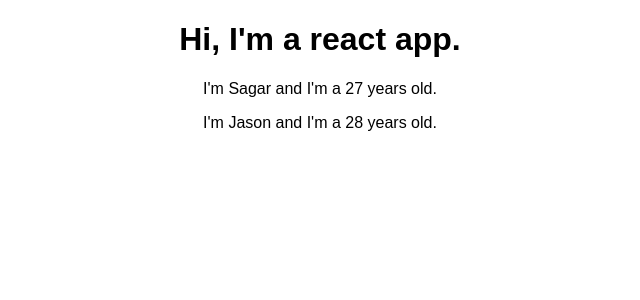
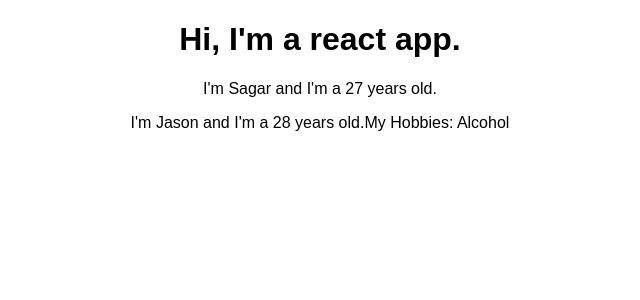
Before and after one commit to sagarmhrjn/React-walkthrough, a React (Create React App) app: page / in a window 1280 px wide. Shown: the top 300 px of the page, without its empty margins (320-960 px from the left). Built offline with nearby package versions, Linux system fonts and the light colour scheme.

Commit message:
understanding children property

```diff
--- a/src/App.js
+++ b/src/App.js
@@ -1,14 +1,16 @@
-import React, { Component } from 'react';
-import Person from './Person/person';
-import './App.css';
+import React, { Component } from "react";
+import Person from "./Person/person";
+import "./App.css";
 
 class App extends Component {
   render() {
     return (
       <div className="App">
         <h1>Hi, I'm a react app.</h1>
-        <Person name="Sagar" age="27"/>
-        <Person name="Jason" age="28"/>
+        <Person name="Sagar" age="27" />
+        <Person name="Jason" age="28">
+          My Hobbies: Alcohol
+        </Person>
       </div>
     );
   }
--- a/src/Person/person.js
+++ b/src/Person/person.js
@@ -1,7 +1,14 @@
-import React from 'react'
+import React from "react";
 
 const Person = (props) => {
-    return <p>I'm {props.name} and I'm a {props.age} years old.</p>
-}
+  return (
+    <div>
+      <p>
+        I'm {props.name} and I'm a {props.age} years old.
+        <span>{props.children}</span>
+      </p>
+    </div>
+  );
+};
 
-export default Person
+export default Person;
```
